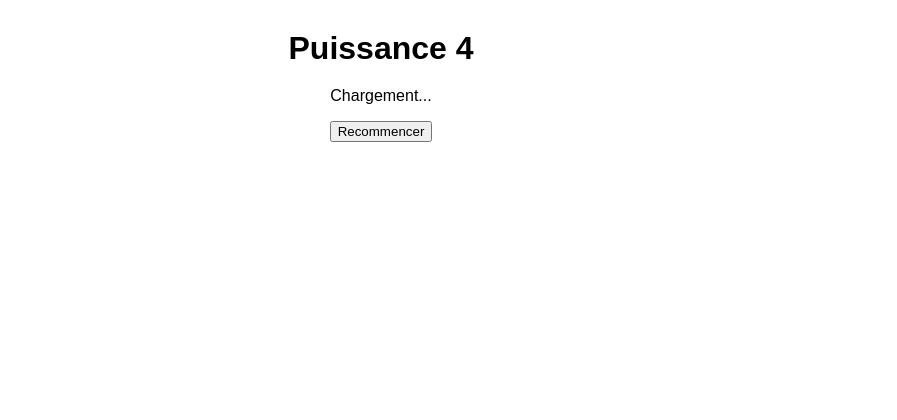
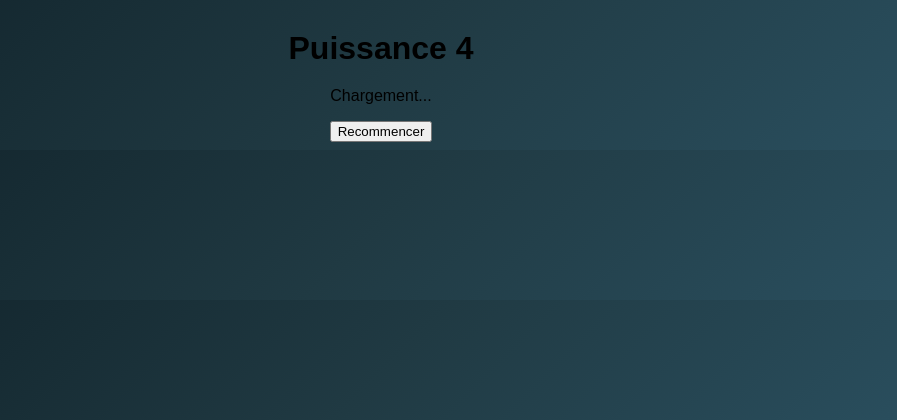
Before and after one commit to totolasticot-ynov/power4-web, a PHP site: page /index/index.html in a window 1280 px wide. Shown: the top 420 px of the page, without its empty margins (259-1156 px from the left). Run offline with PHP 8.4, Linux system fonts and the light colour scheme.

Commit message:
ajoue d'un backscreen pour le jeu

```diff
--- a/src/style/style.css
+++ b/src/style/style.css
@@ -28,3 +28,11 @@ td {
 h1 {
   margin-bottom: 20px;
 }
+
+body {
+  font-family: Arial, sans-serif;
+  text-align: center;
+  margin-top: 30px;
+
+  background: linear-gradient(135deg, #0f2027, #203a43, #2c5364);
+}
```
